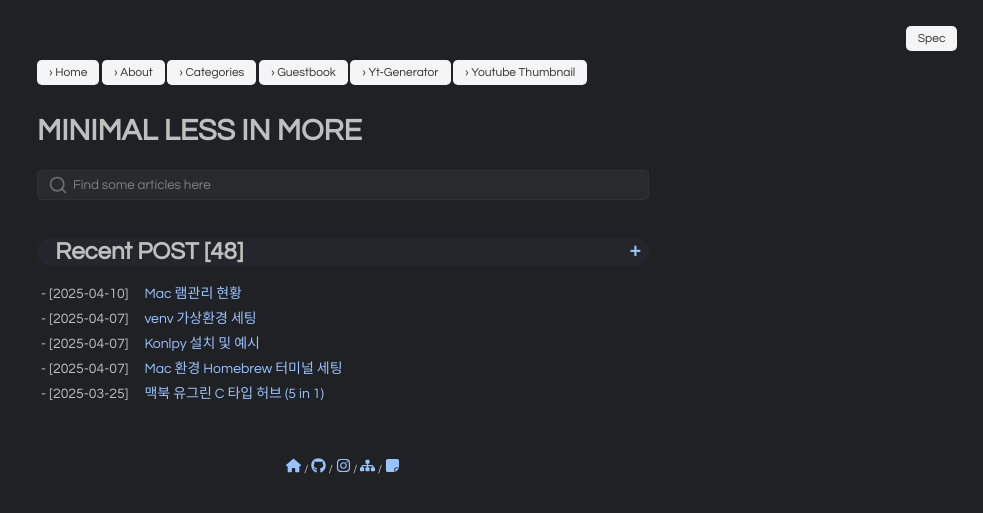
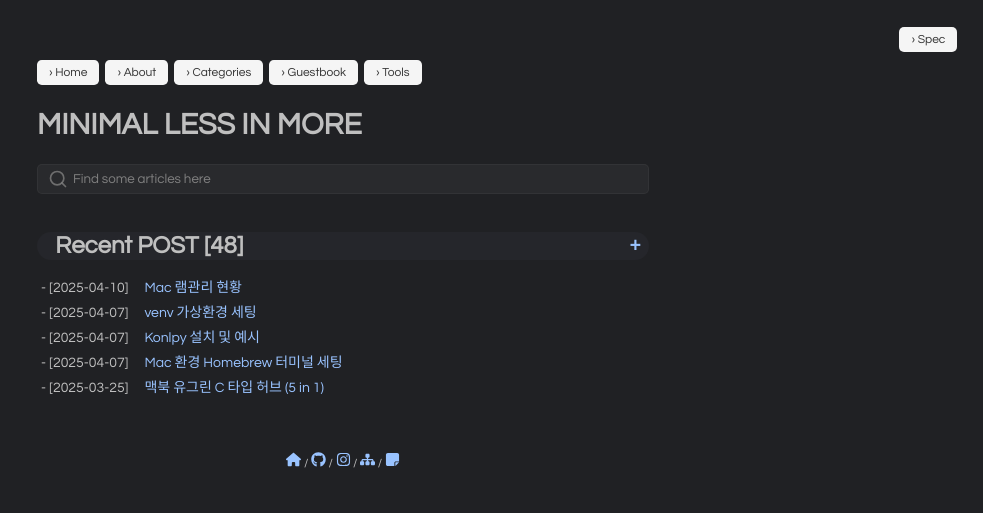
Before and after one commit to pozuhtuhv/pozuhtuhv.github.io, a Jekyll site: the page built from index.html, in a window 1280 px wide. Shown: the top 513 px of the page, without its empty margins (297-1280 px from the left). Built offline with Jekyll 4.4.1, drawn with Linux system fonts in a browser that asks for light colours.

Commit message:
(edit) dropdown

```diff
--- a/_layouts/default.html
+++ b/_layouts/default.html
@@ -10,7 +10,7 @@
 <body>
   <main>
   <submain>
-    <div id="specButton">Spec</div>
+    <div id="specButton"> &rsaquo; Spec</div>
     <div id="specTooltip">
       CPU: {{ site.spec.cpu }}<br>
       RAM: {{ site.spec.ram }}<br>
@@ -25,9 +25,16 @@
       <a href="{{ site.url }}/about/"> &rsaquo; About</a>
       <a href="{{ site.url }}/categories/"> &rsaquo; Categories</a>
       <a href="{{ site.url }}/guestbook/"> &rsaquo; Guestbook</a>
-      <a href="{{ site.url }}/generator/"> &rsaquo; Yt-Generator</a>
-      <a href="{{ site.url }}/thumbnail/"> &rsaquo; Youtube Thumbnail</a>
+
+      <div class="dropdown" tabindex="0">
+        <span class="dropbtn"> &rsaquo; Tools</span>
+        <div class="dropdown-content">
+          <a href="{{ site.url }}/generator/"> &rsaquo; Yt-Generator</a>
+          <a href="{{ site.url }}/thumbnail/"> &rsaquo; Youtube Thumbnail</a>
+        </div>
+      </div>
     </section>
+
     <button id="topButton" title="Go to top">Top</button>
 
     <div>
--- a/_sass/_main.scss
+++ b/_sass/_main.scss
@@ -157,32 +157,84 @@
   padding: 1rem 0;
 }
 
-/* head */
+/* 기존 head 스타일 유지 */
 .head {
-  display: block;
-  row-gap: 0.5rem;
+  display: flex;
+  gap: 0.5rem;
   margin-top: 5.5rem;
   text-align: left;
 }
 
-.head a {
+.head a,
+.dropbtn {
   display: inline-block;
-  margin-bottom: 0.5rem;
   padding: 0.5rem 1rem;
   background-color: #f5f5f5;
   color: #333;
   border-radius: 0.4rem;
   transition: background-color 0.2s ease, color 0.2s ease;
+  text-decoration: none;
+  font-family: inherit;
+  font-size: inherit;
 }
 
-.head a:hover {
+.head a:hover,
+.dropbtn:hover {
   background-color: #e0e0e0;
   color: #0073e6;
 }
 
+/* 드롭다운 영역 */
+.dropdown {
+  position: relative;
+  display: inline-block;
+}
+
+.dropdown-content {
+  display: none;
+  position: absolute;
+  top: calc(100% + 0.2rem);
+  left: 0;
+  min-width: 160px;
+  background-color: #f5f5f5;
+  border-radius: 0.4rem;
+  box-shadow: 0 2px 8px rgba(0, 0, 0, 0.15);
+  z-index: 1;
+}
+
+.dropdown-content a {
+  display: block;
+  color: #333;
+  text-decoration: none;
+}
+
+.dropdown-content a:hover {
+  background-color: #e0e0e0;
+  color: #0073e6;
+}
+
+.dropdown:hover .dropdown-content {
+  display: block;
+}
+
+/* PC: 드롭다운 전체에 hover 유지 적용 */
+@media (hover: hover) {
+  .dropdown:hover .dropdown-content {
+    display: block;
+  }
+}
+
+/* 모바일: 클릭(포커스) 시 드롭다운 보이기 */
+@media (hover: none) {
+  .dropdown:focus-within .dropdown-content {
+    display: block;
+  }
+}
+
+
 #specButton {
   position: fixed;
-  top: 2.9%;
+  top: 3%;
   right: 2%;
   z-index: 100;
   background-color: #f5f5f5;
```
